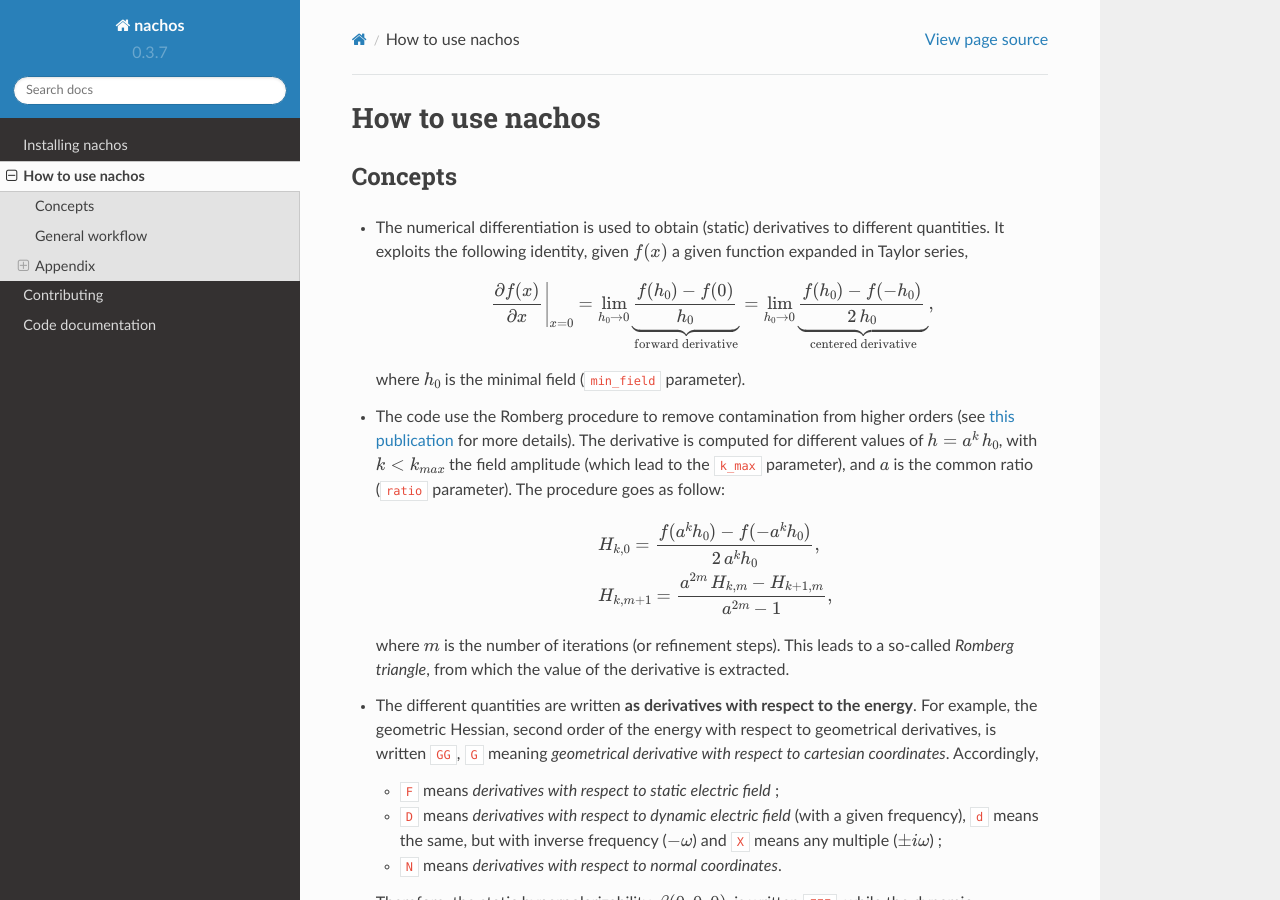
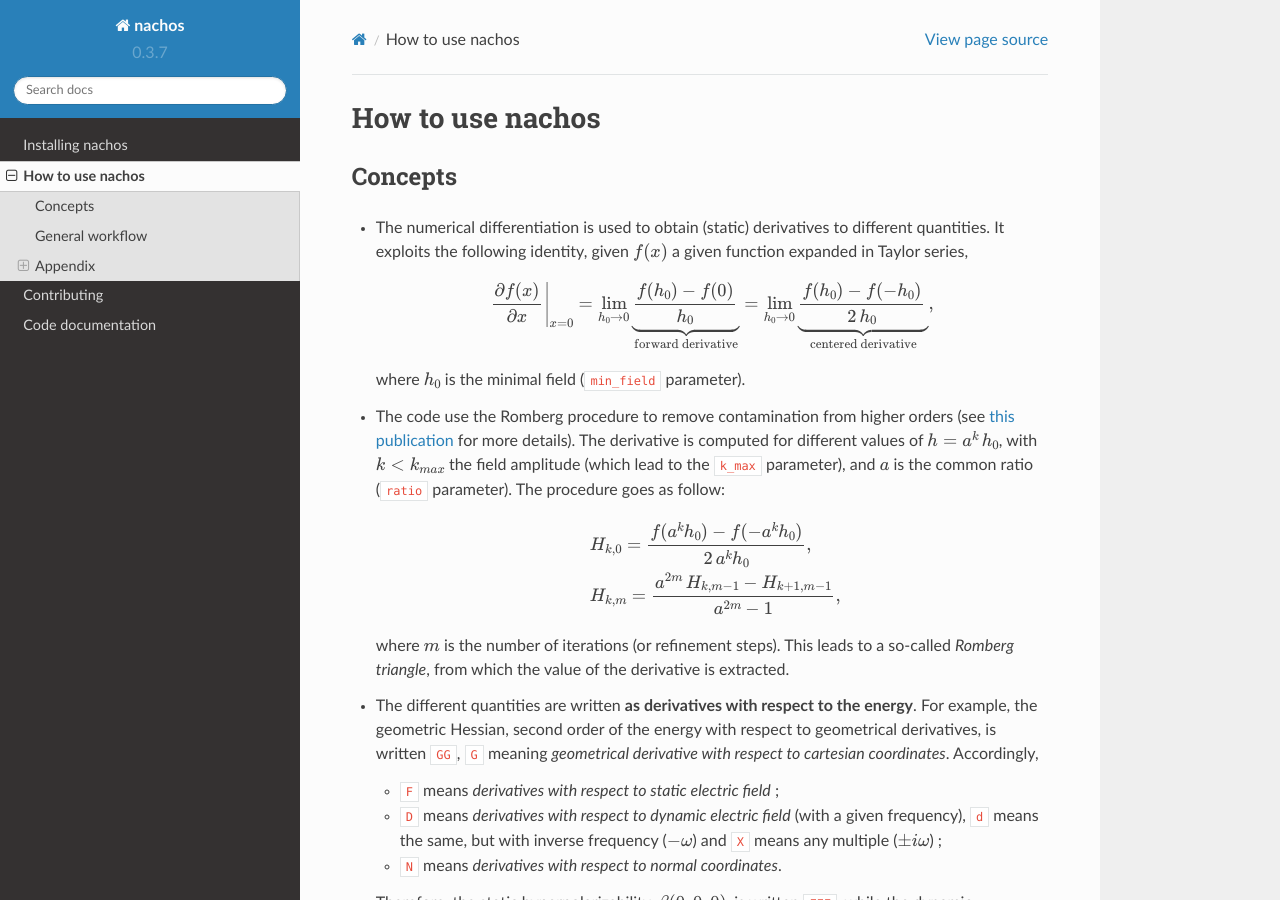
Before and after one commit to pierre-24/nachos, a Sphinx documentation site: the page built from docs/use.rst, in a window 1280 px wide and 900 px high. Built offline with Sphinx 7.4.7 and the Read the Docs theme 2.0.0, drawn with Linux system fonts in a browser that asks for light colours.

Commit message:
whoops :-°

```diff
--- a/docs/use.rst
+++ b/docs/use.rst
@@ -14,7 +14,7 @@ Concepts
 
    where :math:`h_0` is the minimal field (``min_field`` parameter).
 
-+  The code use the Romberg procedure to remove contamination from higher orders (see `this publication <dx.doi.org/10.1002/qua.24685>`_ for more details).
++  The code use the Romberg procedure to remove contamination from higher orders (see `this publication <https://dx.doi.org/10.1002/qua.24685>`_ for more details).
    The derivative is computed for different values of :math:`h=a^k\,h_0`, with :math:`k<k_{max}` the field amplitude (which lead to the ``k_max`` parameter), and :math:`a` is the common ratio (``ratio`` parameter).
    The procedure goes as follow:
 
@@ -22,7 +22,7 @@ Concepts
 
       \begin{align}
       &H_{k,0} = \frac{f(a^kh_0)-f(-a^kh_0)}{2\,a^kh_0},\\
-      &H_{k,m+1} = \frac{a^{2m}\,H_{k,m}-H_{k+1,m}}{a^{2m}-1},
+      &H_{k,m} = \frac{a^{2m}\,H_{k,m-1}-H_{k+1,m-1}}{a^{2m}-1},
       \end{align}
 
    where :math:`m` is the number of iterations (or refinement steps).
```
